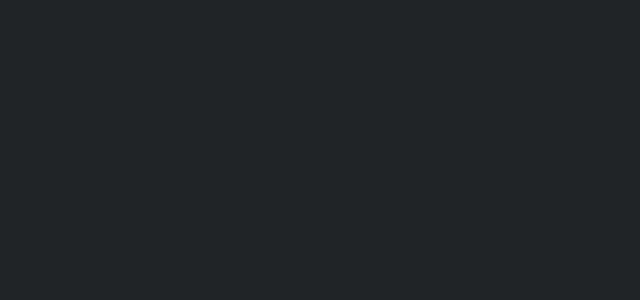
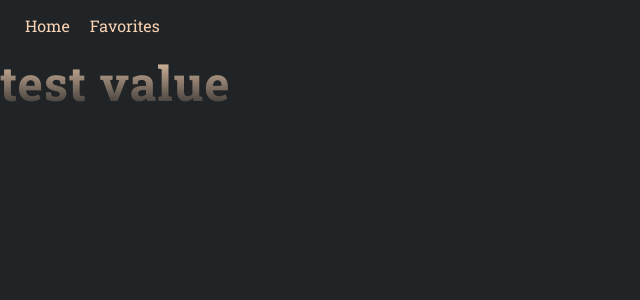
Before and after one commit to dhruvarayasam/movie-site, a React (Create React App) app: page /favorites in a window 1280 px wide. Before the commit this address had no page. Shown: the top 300 px of the page, without its empty margins (0-640 px from the left). Built offline with nearby package versions, Linux system fonts and the light colour scheme.

Commit message:
removed letterboxd integration+added context

```diff
--- a/src/App.css
+++ b/src/App.css
@@ -239,8 +239,23 @@
   text-decoration: none;
 }
 
+.movie {
+  text-align: center;
+}
+
 .movie-title-container {
-  text-align: center;
+  display: flex;
+  justify-content: center;
+}
+
+.movie-title-container > * {
+  margin: 5px;
+  float: left;
+}
+
+.movie-title-container img {
+  width:15px;
+  height:20px;
 }
 
 .movie-title-container > a {
--- a/src/App.js
+++ b/src/App.js
@@ -3,27 +3,28 @@
 import HomeSearch from './components/HomeSearch';
 import { Route, Routes } from 'react-router-dom';
 import Navbar from './components/Navbar';
-import LetterboxdSignIn from './components/LetterboxdSignIn';
+import FavoritesPage from './components/FavoritesPage';
+import { FavoritesListProvider } from './contexts/ListContext';
 
 function App() {
     return (
         <div>
+            <FavoritesListProvider>
                 <Routes>
-
                     <Route index element={
                         <div>
                             <Navbar />
                             <HomeSearch/>
                         </div>
                     }/>
-
-                <Route path="/letterboxdsignin" element={
+                    <Route path="/favorites" element={
                         <div>
                             <Navbar />
-                        <LetterboxdSignIn />
+                            <FavoritesPage />
                         </div>
                     } />
                 </Routes>
+            </FavoritesListProvider>
         </div>
     )
 }
--- a/src/MovieCard.jsx
+++ b/src/MovieCard.jsx
@@ -1,4 +1,5 @@
 import React from 'react';
+import PlusSign from './plus-sign.svg'
 
 const MovieCard = ({ movie }) => {
 
@@ -19,6 +20,7 @@
             </div>
             <div className="movie-title-container">
                 <a href={imdbLink} target="_blank" rel="noreferrer">{movie.Title}</a>
+                <img src={PlusSign} alt='add'></img>
             </div>
         </div>
     )
--- /dev/null
+++ b/src/components/FavoritesPage.js
@@ -0,0 +1,15 @@
+import { useContext } from "react"
+import { FavoritesContext } from "../contexts/ListContext"
+
+
+
+export default function FavoritesPage() {
+
+    const { favoritesList } = useContext(FavoritesContext)
+
+    return (
+        <div>
+            <h1>{favoritesList.test}</h1>
+        </div>
+    )
+}
--- a/src/components/LetterboxdSignIn.js
+++ /dev/null
@@ -1,23 +0,0 @@
-
-
-
-export default function LetterboxdSignIn() {
-    return (
-        <div>
-            <form>
-                <label>Username</label>
-                <input
-                    type="text"
-
-                ></input>
-
-                <label>Password</label>
-                <input
-                    type="password"
-                ></input>
-
-                <button>Submit</button>
-            </form>
-        </div>
-    )
-}
--- a/src/components/Navbar.js
+++ b/src/components/Navbar.js
@@ -5,7 +5,7 @@
     return (
         <nav>
             <Link to="/" className="navLink">Home</Link>
-            <Link to='/letterboxdsignin' className="navLink">Letterboxd Sign In</Link>
+            <Link to='/favorites' className="navLink">Favorites</Link>
         </nav>
     )
 }
--- /dev/null
+++ b/src/contexts/ListContext.js
@@ -0,0 +1,15 @@
+import { createContext, useState } from "react";
+
+export const FavoritesContext = createContext({})
+
+export function FavoritesListProvider({children}) {
+
+    const [favoritesList, setFavoritesList] = useState({test: 'test value'});
+
+    return (
+        <FavoritesContext.Provider value={{favoritesList, setFavoritesList}}>
+            {children}
+        </FavoritesContext.Provider>
+    )
+
+}
```
Also changed, not shown: src/plus-sign.svg (added). Lines whose indentation alone changed are shown as unchanged.
